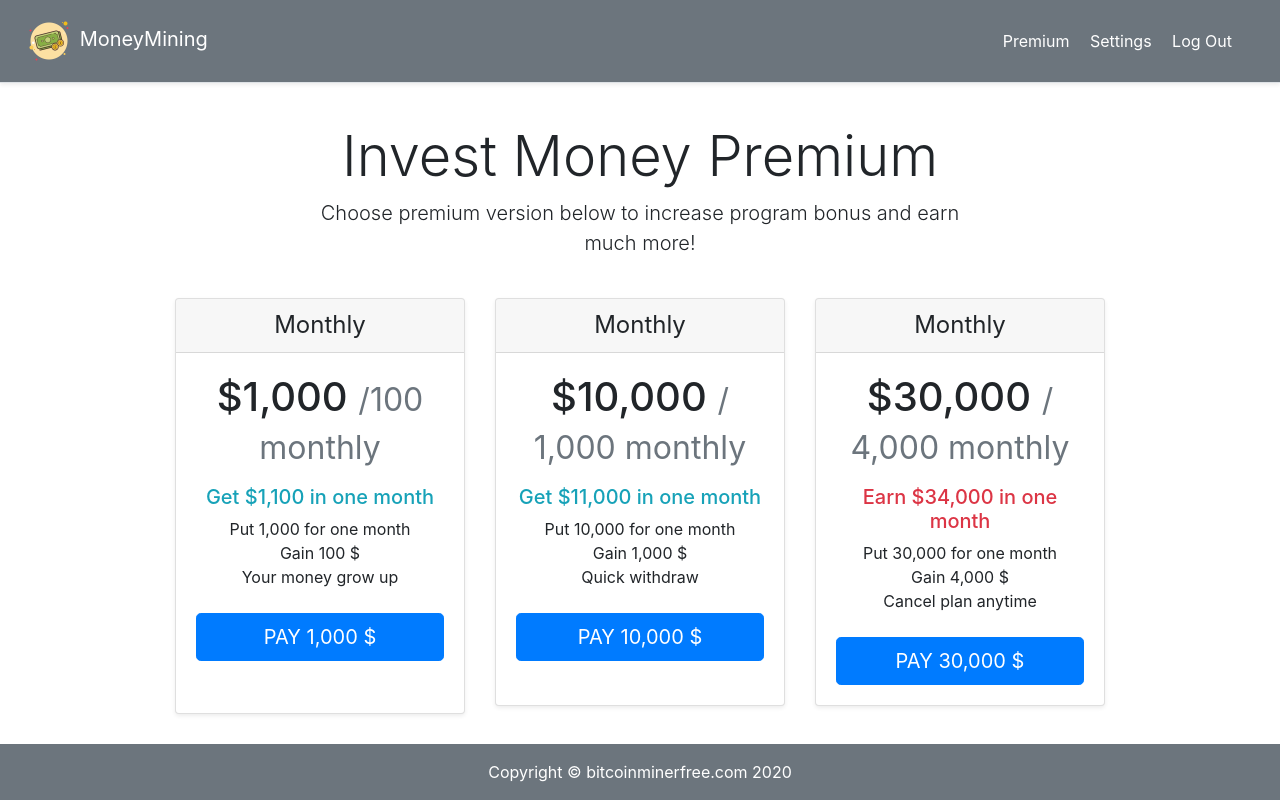
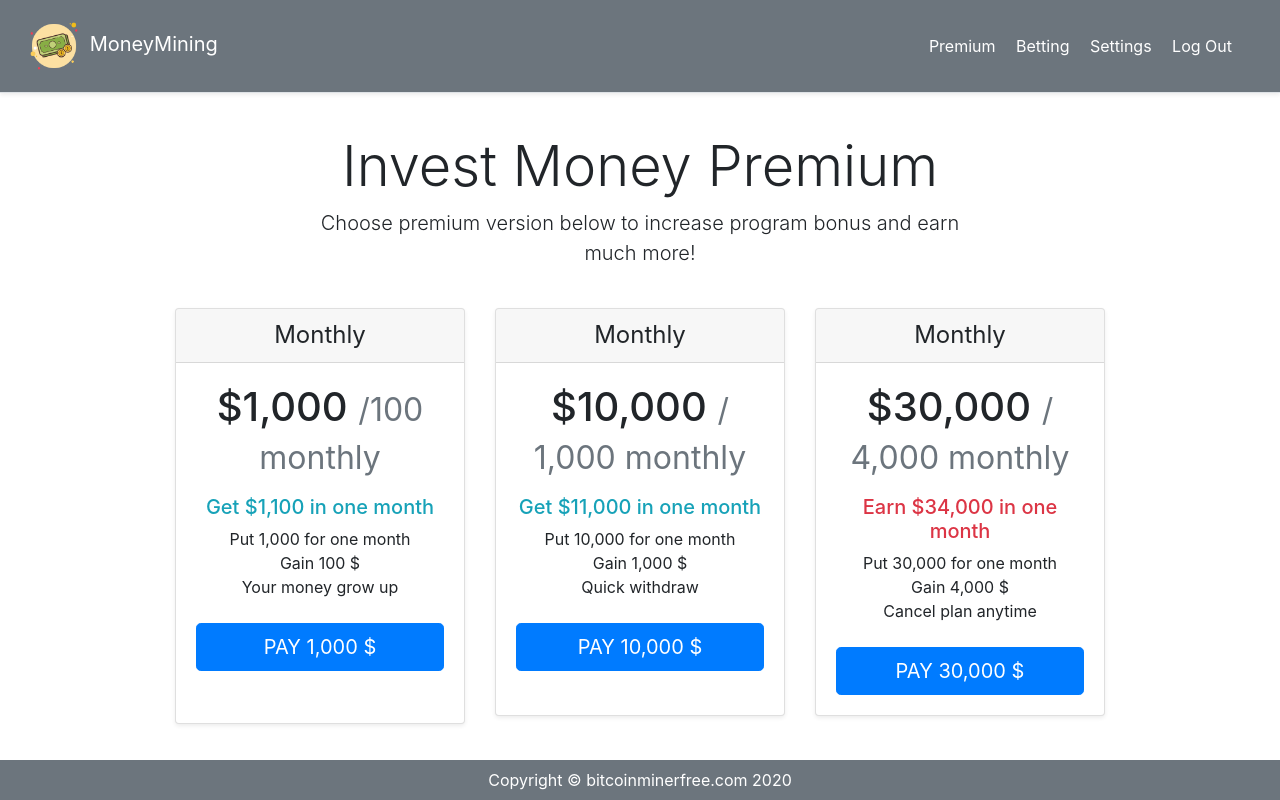
Before and after one commit to manalap/Django-payment-subscription, a Django app: page / in a window 1280 px wide. Run offline with Django 3.2, Linux system fonts and the light colour scheme; a user stored in the database is signed in; some libraries are stand-ins or nearby versions.

Commit message:
korjattu

```diff
--- a/bitcoinminerfree/urls.py
+++ b/bitcoinminerfree/urls.py
@@ -27,4 +27,5 @@ urlpatterns = [
     path('checkout', views.checkout, name='checkout'),
     path('auth/settings', views.settings, name='settings'),
     path('updateaccounts', views.updateaccounts, name='updateaccounts'),
+    path('betting', views.betting, name='betting')
 ]
--- a/plans/templates/plans/base.html
+++ b/plans/templates/plans/base.html
@@ -33,13 +33,13 @@
       "
     >
       <h5 class="my-0 mr-md-auto font-weight-normal">
-        <img src="{% static 'us-dollar.png' %}" width="50" height="50">
+        <img src="{% static 'us-dollar.png' %}" width="60" height="60">
         <a href="{% url 'home' %}" class="text-white">MoneyMining</a>
       </h5>
       <nav class="my-2 my-md-0 mr-md-3">
         <a class="p-2 text-white" href="{% url 'join' %}">Premium</a>
         {% if user.is_authenticated %}
-
+        <a class="p-2 text-white" href="{% url 'betting' %}">Betting</a>
         <a class="p-2 text-white" href="{% url 'settings' %}">Settings</a>
         <a class="p-2 text-white" href="{% url 'logout' %}">Log Out</a>
         {% else %}
@@ -52,7 +52,7 @@
     </div>
 
     {% block content %} {% endblock %}
-    <footer style="position: absolute; bottom: 0; width: 100%; " class="py-3 mb-0 bg-secondary">
+    <footer style="position: absolute; bottom: 0; width: 100%; " class="py-2 bg-secondary">
       <div class="container">
         <p class="m-0 text-center text-white">
           Copyright &copy; bitcoinminerfree.com 2020
--- a/plans/templates/plans/home.html
+++ b/plans/templates/plans/home.html
@@ -1,11 +1,9 @@
 {% extends 'plans/base.html' %}
 {% block content %}
 
-<div class="pricing-header px-3 py-3 pt-md-5 pb-md-4 mx-auto text-center">
-  <h1 class="display-4">Money Miner</h1>
-  <p class="lead">Your current details:</p>
+<div class="pricing-header px-3 py-3 pt-md-5 pb-md-4 mx-auto">
 
-  <a href="{% url 'join' %}"><button type="button" class="btn btn-lg btn-primary">Get Premium</button></a>
+  <a href="{% url 'join' %}"><button type="button" class="btn btn-lg btn-primary">Get Play</button></a>
 </div>
 
 
--- a/plans/views.py
+++ b/plans/views.py
@@ -169,3 +169,9 @@ class SignUp(generic.CreateView):
         new_user = authenticate(username=username, password=password)
         login(self.request, new_user)
         return valid
+
+
+
+def betting(request):
+    plans = MiningPlan.objects
+    return render(request, 'plans/betting.html', {'plans': plans})
```
Also changed, not shown: plans/templates/plans/betting.html (added, +11 -0 lines), plans/static/money3.png (added).
